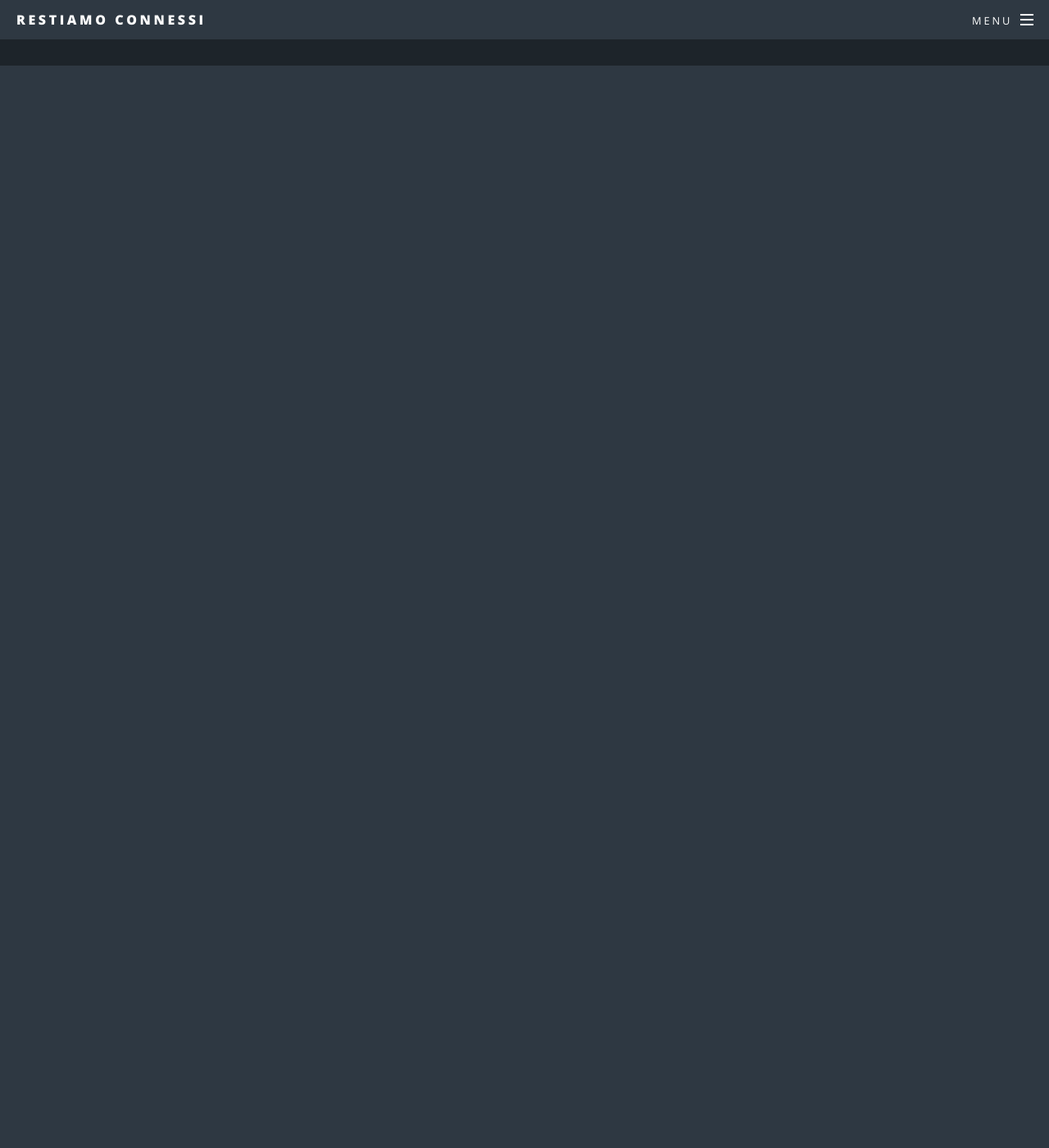
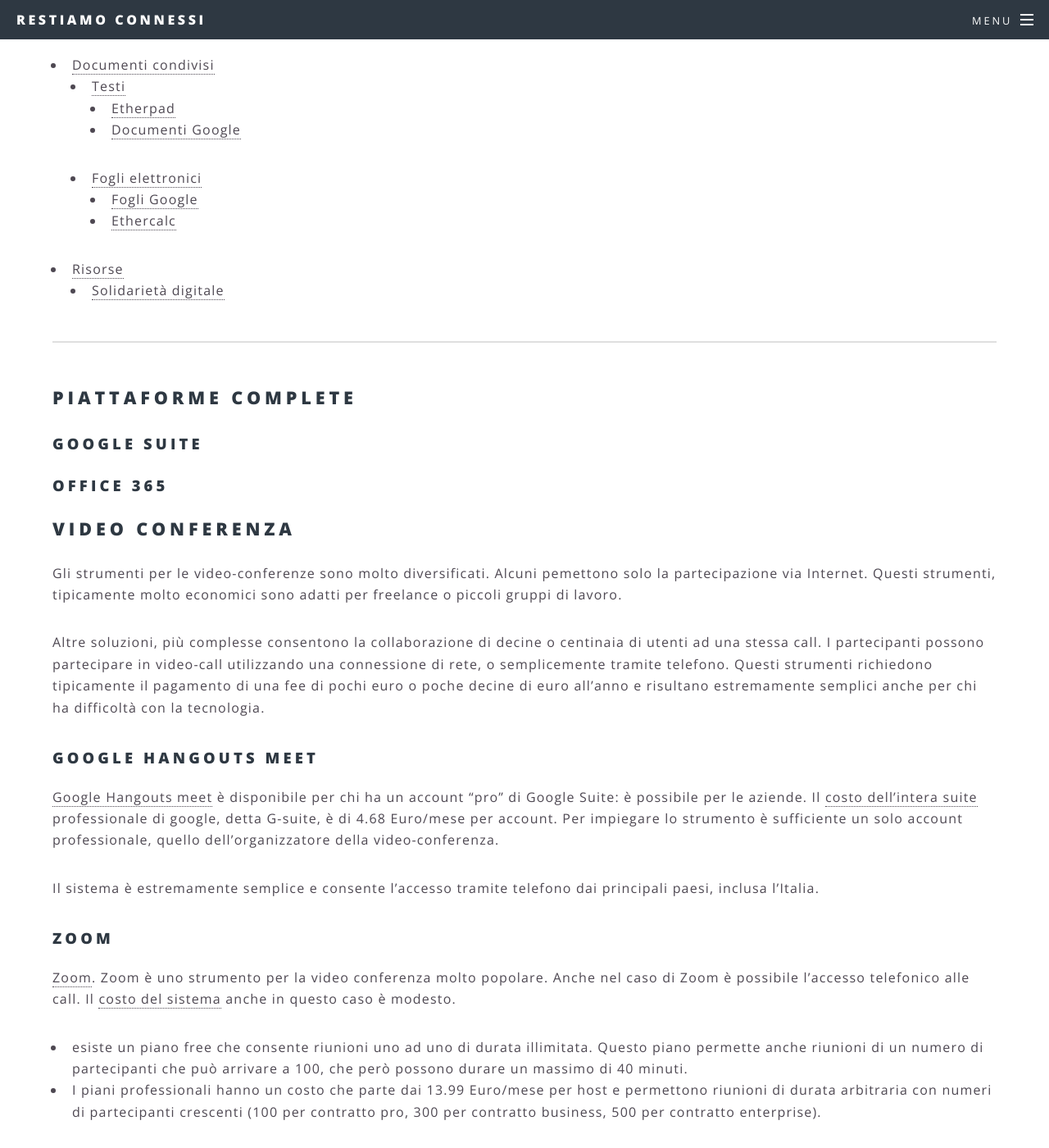
Before and after one commit to dariobottazzi/restiamoconnessi, a Jekyll site: the page built from 1_strumenti.md, in a window 1280 px wide and 1400 px high, scrolled down 810 px. Shown: the whole window at 82% size. Built offline with Jekyll 4.4.1, drawn with Linux system fonts in a browser that asks for light colours; before the commit the page ends 900 px from its top, so only the background shows below that; some of the changed text lies outside the part shown.

Commit message:
inseriti i primi strumenti

```diff
--- a/1_strumenti.md
+++ b/1_strumenti.md
@@ -3,4 +3,86 @@
 title: strumenti e tecnologie
 ---
 
-[TO DO] matteo
+Da quando si lavora in rete il tema della collaborazione on-line è stato centrale. Ci sono tantissimi strumenti disponibili. È davvero difficile pensare ad una lista che possa essere completa. I suggerimenti nella lista non possono essere esaustivi. Aiutaci segnalandoci soluzioni con una mail o, meglio ancora, facendo una una pull-request.
+
+- TOC
+{:toc}
+
+---
+
+## Piattaforme complete
+
+### Google Suite
+
+
+
+
+### Office 365
+
+## Video conferenza
+
+Gli strumenti per le video-conferenze sono molto diversificati. Alcuni pemettono solo la partecipazione via Internet. Questi strumenti, tipicamente molto economici sono adatti per freelance o piccoli gruppi di lavoro.
+
+Altre soluzioni, più complesse consentono la collaborazione di decine o centinaia di utenti ad una stessa call. I partecipanti possono partecipare in video-call utilizzando una connessione di rete, o semplicemente tramite telefono. Questi strumenti richiedono tipicamente il pagamento di una fee di pochi euro o poche decine di euro all'anno e risultano estremamente semplici anche per chi ha difficoltà con la tecnologia.
+
+### Google hangouts meet
+
+[Google Hangouts meet](https://meet.google.com/_meet) è disponibile per chi ha un account "pro" di Google Suite: è possibile per le aziende. Il [costo dell'intera suite](https://gsuite.google.com/intl/en_ie/pricing.html) professionale di google, detta G-suite, è di 4.68 Euro/mese per account. Per impiegare lo strumento è sufficiente un solo account professionale, quello dell'organizzatore della video-conferenza.
+
+Il sistema è estremamente semplice e consente l'accesso tramite telefono dai principali paesi, inclusa l'Italia.
+
+### Zoom
+
+[Zoom](https://zoom.us). Zoom è uno strumento per la video conferenza molto popolare. Anche nel caso di Zoom è possibile l'accesso telefonico alle call. Il [costo del sistema](https://zoom.us/pricing) anche in questo caso è modesto.
+- esiste un piano free che consente riunioni uno ad uno di durata illimitata. Questo piano permette anche riunioni di un numero di partecipanti che può arrivare a 100, che però possono durare un massimo di 40 minuti.
+- I piani professionali hanno un costo che parte dai 13.99 Euro/mese per host e permettono riunioni di durata arbitraria con numeri di partecipanti crescenti (100 per contratto pro, 300 per contratto business, 500 per contratto enterprise).
+
+### Cisco Webex
+
+
+
+
+
+### Jitsi meet
+
+[Jitsi](https://meet.jit.si/) è uno strumento gratuito ed _open source_ per la realizzazione di conferenze. È possibile aprire una "stanza" nella quale interagire, che rimane sempre attiva.
+
+I limiti di connessione sono quelli dati dalla potenza del collegamento dei partecipanti e dalle risorse di calcolo dei dispositivi collegati. La partecipazione dei
+
+
+
+
+---
+## Documenti condivisi
+
+### Testi
+
+#### Etherpad
+
+Etherpad permette di lavorare in collaborazione con altri a un documento condiviso. Può essere installato su un proprio server, oppure si possono utilizzare alcune istanze gratuite:
+
+* [Etherpad di Fairkom](https://board.net/)
+* [Etherpad di Framasoft](https://framapad.org/it/)
+
+#### Documenti Google
+
+Chiunque abbia un account GMail, può creare documenti condivisi con [Documenti Google](https://docs.google.com/document/?usp=mkt_docs) che vengono modificati in collaborazione e salvati nel cloud.
+
+### Fogli elettronici
+
+#### Fogli Google
+
+Chiunque abbia un account GMail ha a disposizione i [Fogli Google](https://docs.google.com/spreadsheets/?usp=mkt_sheets) che permettono di gestire in modo condiviso i fogli elettronici, di creare
+tabelle pivot, caricare dati da remoto, disegnare grafici.
+
+#### Ethercalc
+
+[Ethercalc](https://ethercalc.net/) è un progetto che permette di condividere fogli elettronici
+
+---
+
+## Risorse
+
+### Solidarietà digitale
+
+Il [Ministro per l'Innovazione Tecnologica e la Digitalizzazione](https://innovazione.gov.it/coronavirus-la-digitalizzazione-a-supporto-delle-zone-rosse/) ha lanciato la campagna [Solidarietà digitale](https://solidarietadigitale.agid.gov.it/#/) che raccoglie opportunità fornite da aziende a favore delle zone con restrizioni per l'emergenza.
```
